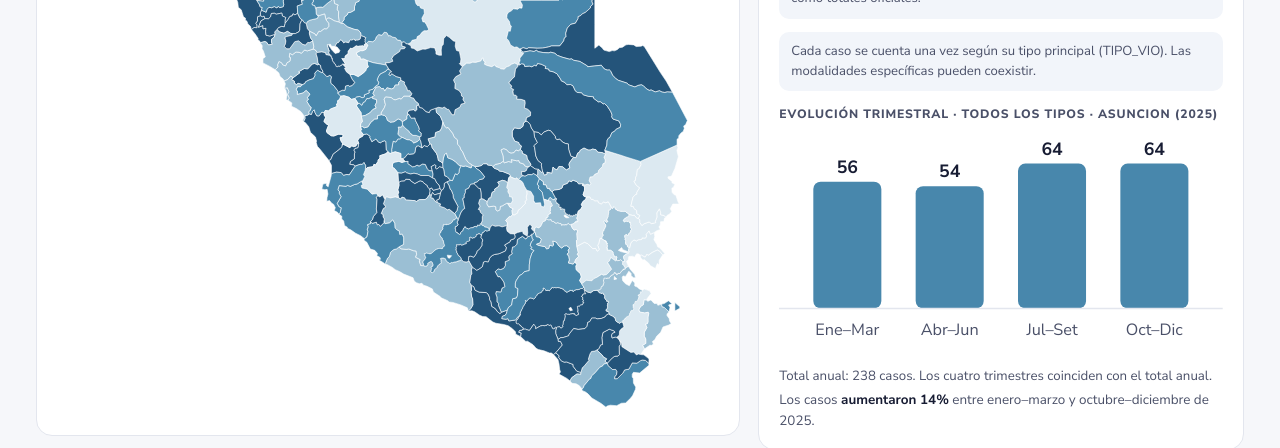
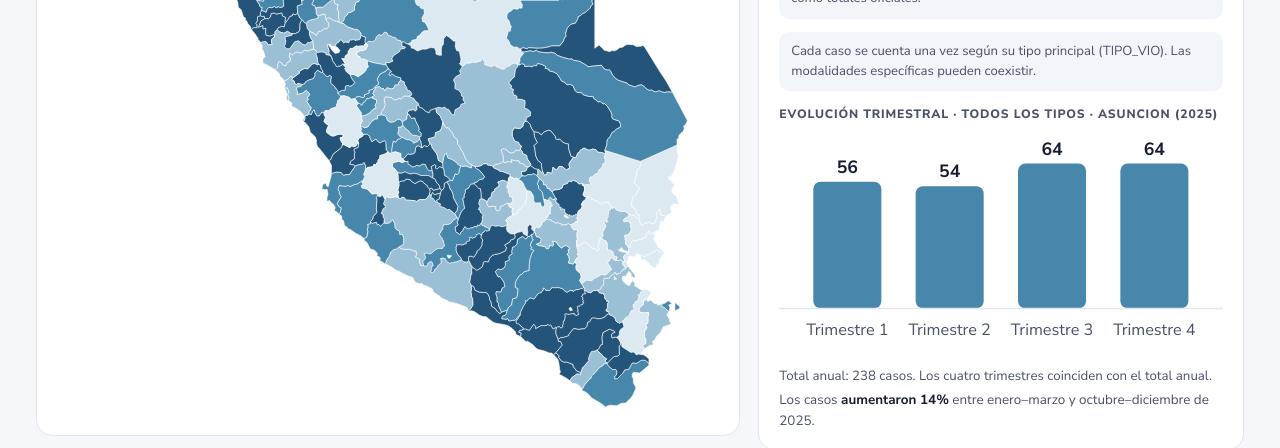
Before and after one commit to aotero1703/mapa-evidencias-mimp, a plain HTML site: page territorios-prioritarios.html in a window 1280 px wide. Shown: the part 1140-1588 px from the top of the page. Drawn offline with nearby package versions, Linux system fonts and the light colour scheme.

Commit message:
Unificar etiquetas del gráfico de evolución trimestral con el filtro

```diff
--- a/territorios-prioritarios.html
+++ b/territorios-prioritarios.html
@@ -229,7 +229,7 @@ function miniMap(p){
   return `<svg viewBox="0 0 100 100" aria-hidden="true">${dep.map(f=>`<path d="${pa(f)}" fill="${f===me?base(S.tipo):'#dfe2ea'}" stroke="#fff" stroke-width=".6"/>`).join('')}</svg>`}
 function columns(v,color){const w=300,h=120,bw=46,gap=(w-4*bw)/5,mx=Math.max(...v.filter(x=>typeof x==='number'),1);
   return `<svg viewBox="0 0 ${w} ${h+34}" role="img" aria-label="Casos por trimestre: ${v.join(', ')}">`+v.map((x,i)=>{const bh=typeof x==='number'?Math.max(x===0?0:3,x/mx*(h-22)):0,xx=gap+i*(bw+gap),active=S.q!=='all'&&Number(S.q)===i;
-   return `<rect class="${active?'active-quarter':''}" x="${xx}" y="${h-bh}" width="${bw}" height="${bh}" rx="5" fill="${color}" opacity="${S.q==='all'||active?1:.32}"/><text x="${xx+bw/2}" y="${h-bh-6}" text-anchor="middle" font-size="12" font-weight="700" fill="#171c33">${fmt(x)}</text><text x="${xx+bw/2}" y="${h+18}" text-anchor="middle" font-size="11" fill="#4a5068">${['Ene–Mar','Abr–Jun','Jul–Set','Oct–Dic'][i]}</text>`}).join('')+`<line x1="0" x2="${w}" y1="${h}" y2="${h}" stroke="#e3e6ee"/></svg>`}
+   return `<rect class="${active?'active-quarter':''}" x="${xx}" y="${h-bh}" width="${bw}" height="${bh}" rx="5" fill="${color}" opacity="${S.q==='all'||active?1:.32}"/><text x="${xx+bw/2}" y="${h-bh-6}" text-anchor="middle" font-size="12" font-weight="700" fill="#171c33">${fmt(x)}</text><text x="${xx+bw/2}" y="${h+18}" text-anchor="middle" font-size="11" fill="#4a5068">${['Trimestre 1','Trimestre 2','Trimestre 3','Trimestre 4'][i]}</text>`}).join('')+`<line x1="0" x2="${w}" y1="${h}" y2="${h}" stroke="#e3e6ee"/></svg>`}
 function ficha(p,auto){if(!p){$('ficha').innerHTML='<p>Elige una provincia en el mapa.</p>';return}
   const lv=priority(p),tri=quarterly(p,S.tipo),nT=count(p,S.tipo);
   const ch=typeof tri[0]==='number'&&tri[0]>0&&typeof tri[3]==='number'?Math.round((tri[3]-tri[0])/tri[0]*100):null;
```
